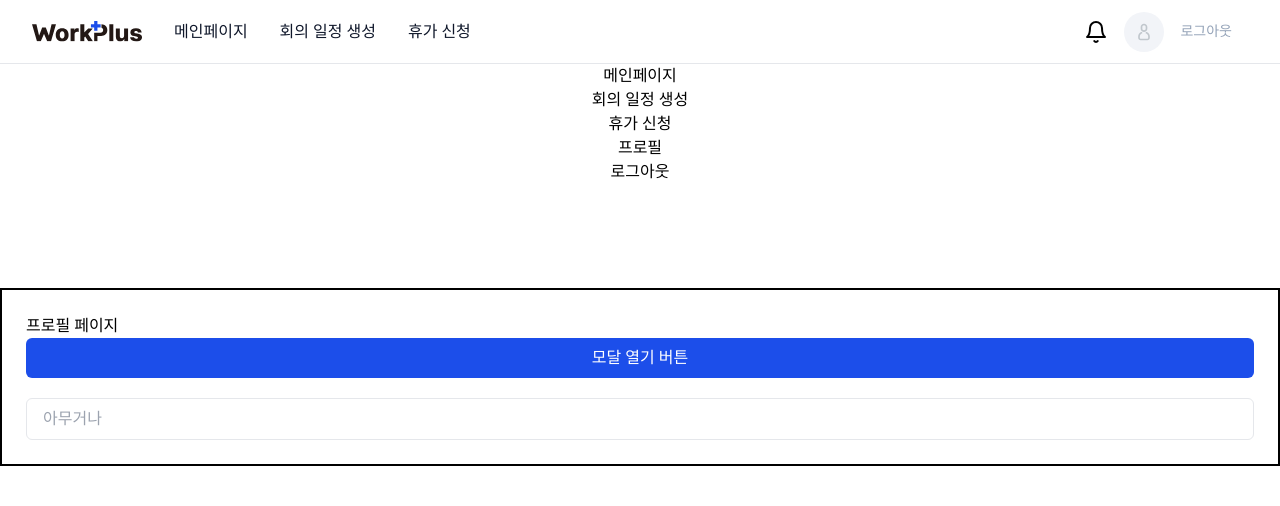
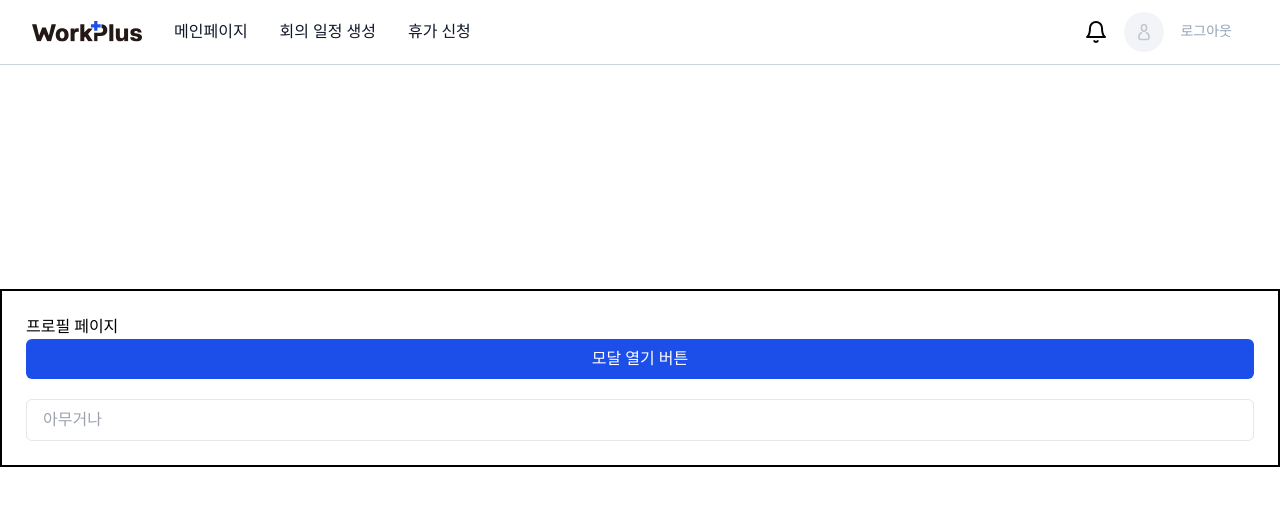
Before and after one commit to ltaehee/workplus-front, a React (Vite) app: page /profile in a window 1280 px wide. Shown: the top 506 px of the page. Built offline with nearby package versions, Linux system fonts and the light colour scheme; a web font is replaced by a local one.

Commit message:
feat header

```diff
--- /dev/null
+++ b/src/assets/XIcon.tsx
@@ -0,0 +1,27 @@
+interface XIconProps {
+  width: string;
+  className?: string;
+}
+
+const XIcon = (props: XIconProps) => {
+  const { width, className } = props;
+  return (
+    <svg
+      width={width}
+      className={className}
+      viewBox="0 0 24 24"
+      fill="none"
+      xmlns="http://www.w3.org/2000/svg"
+    >
+      <path
+        d="M6 18L18 6M6 6L18 18"
+        stroke="#21272A"
+        stroke-width="2"
+        stroke-linecap="round"
+        stroke-linejoin="round"
+      />
+    </svg>
+  );
+};
+
+export default XIcon;
--- a/src/components/common/Header.tsx
+++ b/src/components/common/Header.tsx
@@ -3,19 +3,32 @@ import Logo from "../../assets/Logo";
 import ProfileImg from "../../assets/ProfileImg";
 import Bell from "../../assets/icons/Bell";
 import MenuIcon from "../../assets/icons/MenuIcon";
+import XIcon from "../../assets/XIcon";
+
 const Header = () => {
-  const [menu, setMenu] = useState(false);
+  const [isMenu, setIsMenu] = useState(false);
+  const [idAdmin, setIsAdmin] = useState(false);
+  const [isAlarm, setIsAlarm] = useState(false);
+  const [profileImage, setProfileImage] = useState("");
 
-  const handleClickMenu = () => {};
+  const handleClickMenu = () => {
+    setIsMenu(!isMenu);
+  };
 
   return (
-    <>
-      <header
+    <header>
+      <div
         className={
-          "flex  justify-between items-center gap-8 px-8 py-2 border-b sticky top-0 h-16"
+          "flex justify-center items-center border-b border-slate-300 sticky top-0"
+        }
+      >
+        <div
+          className={
+            "flex  justify-between items-center gap-8 px-8 py-2  h-16 w-1280"
           }
         >
           <Logo className={"shrink-0"} width={"110px"} />
+
           <div className={"md:flex hidden gap-8 w-full text-slate-900 "}>
             <button>메인페이지</button>
             <button>회의 일정 생성</button>
@@ -40,29 +53,46 @@ const Header = () => {
             >
               로그아웃
             </a>
-          <button>
-            <MenuIcon className={"md:hidden block "} width={"24px"} />
+            <button onClick={handleClickMenu}>
+              {isMenu ? (
+                <XIcon className={"md:hidden block"} width={"24px"} />
+              ) : (
+                <MenuIcon className={"md:hidden block"} width={"24px"} />
+              )}
             </button>
           </div>
-      </header>
-      <div className={"flex relative h-full"}>
-        <div className={"flex bg-white flex-col absolute w-full"}>
-          <button>
+        </div>
+      </div>
+      <div className={`${isMenu ? "flex" : "hidden"} relative h-screen`}>
+        <div className={"flex bg-white flex-col items-center absolute w-full "}>
+          <button
+            className={"py-4 border-b border-slate-300 w-11/12 text-slate-900 "}
+          >
             <a href="">메인페이지</a>
           </button>
-          <button>
+          <button
+            className={"py-4 border-b border-slate-300 w-11/12 text-slate-900"}
+          >
             <a href="">회의 일정 생성</a>
           </button>
-          <button>
+          <button
+            className={"py-4 border-b border-slate-300 w-11/12 text-slate-900"}
+          >
             <a href="">휴가 신청</a>
           </button>
-          <button>
+          <button
+            className={"py-4 border-b border-slate-300 w-11/12 text-slate-900"}
+          >
             <a href="">프로필</a>
           </button>
-          <button>로그아웃</button>
+          <button
+            className={"py-4 border-b border-slate-300 w-11/12 text-slate-900"}
+          >
+            로그아웃
+          </button>
         </div>
       </div>
-    </>
+    </header>
   );
 };
 export default Header;
--- a/tailwind.config.js
+++ b/tailwind.config.js
@@ -2,7 +2,11 @@
 export default {
   content: ["./index.html", "./src/**/*.{js,ts,jsx,tsx}"],
   theme: {
-    extend: {},
+    extend: {
+      width: {
+        1280: "1280px",
+      },
+    },
   },
   plugins: [],
 };
```
Also changed, not shown: src/assets/default_profile.svg (deleted), src/assets/logo.svg (deleted). Lines whose indentation alone changed are shown as unchanged.
